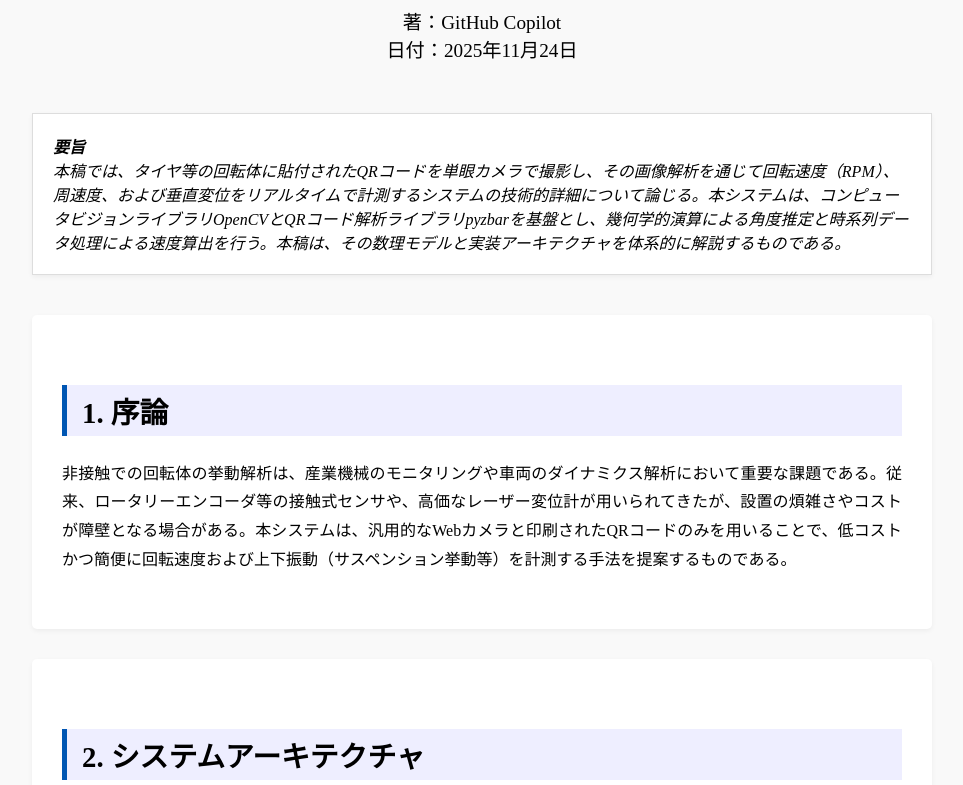
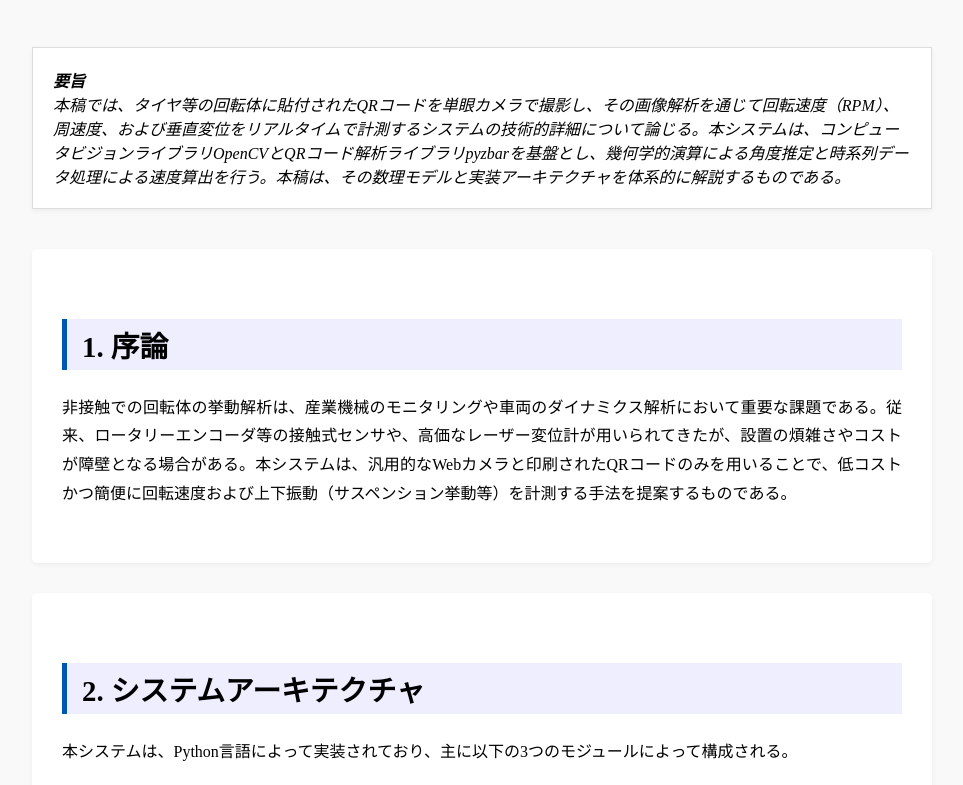
Before and after one commit to SOLENOIDRIVE/solenoidrive.github.io, a plain HTML site: page qrcode-thesis.html in a window 1280 px wide. Shown: the part 266-1051 px from the top of the page, without its empty margins (158-1121 px from the left). Drawn offline with nearby package versions, Linux system fonts and the light colour scheme.

Commit message:
Update qrcode-thesis.html

```diff
--- a/qrcode-thesis.html
+++ b/qrcode-thesis.html
@@ -106,8 +106,7 @@
 
         <h1>QRコード回転速度測定システム 解体新書</h1>
         <div class="author">
-            著：GitHub Copilot<br>
-            日付：2025年11月24日
+
         </div>
 
         <div class="abstract">
```
